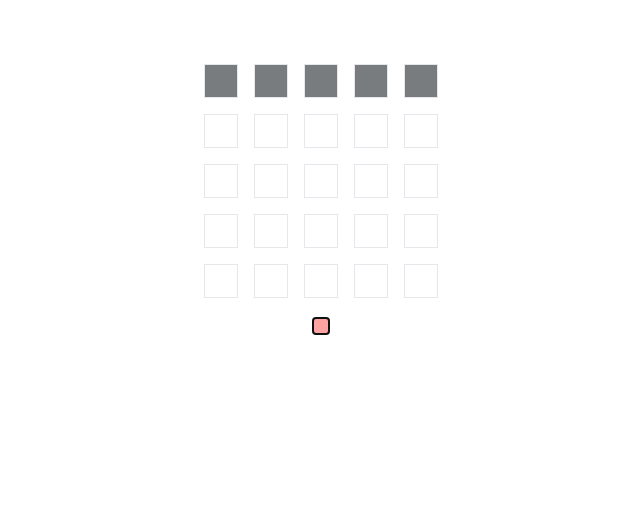
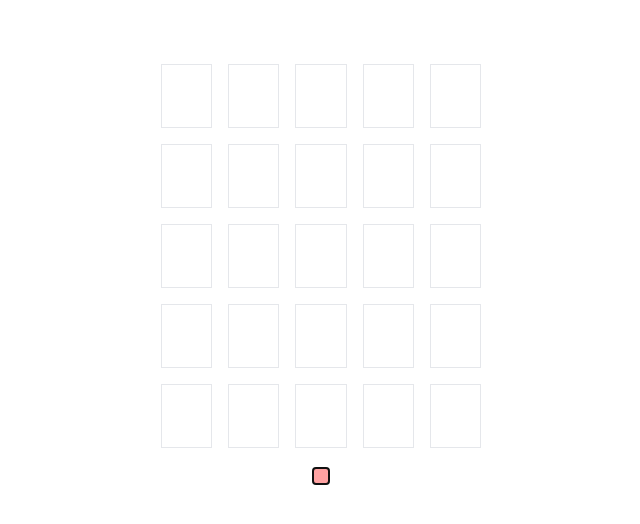
Before and after one commit to MilkiyasGebru/Wordle, a Next.js app: page / in a window 1280 px wide. Shown: the top 524 px of the page, without its empty margins (319-959 px from the left). Built offline with nearby package versions, Linux system fonts and the light colour scheme.

Commit message:
Added the transition and state for the wordle

```diff
--- a/Components/Line.jsx
+++ b/Components/Line.jsx
@@ -4,11 +4,39 @@ import Word from "@/Components/Word";
 
 export default function Line({current, tries, word}){
     // console.log(word,current,tries);
+    const word_of_day = "OCEAN"
+    const testCounts = {}
+    for (let char of word){
+        testCounts[char] = (testCounts[char] || 0) + 1;
+    }
+    const charCounts = {}
+    for (let char of word_of_day){
+        charCounts[char] = (charCounts[char] || 0) + 1;
+    }
+    const colors = Array.from({length:5}, ()=> "gray")
 
+    for (let i = 0; i < 5; i++) {
+        if (word[i] === word_of_day[i]){
+            charCounts[word[i]] -= 1
+            testCounts[word[i]] -= 1
+            colors[i]="green"
+        }
+    }
+    console.log(testCounts)
+    console.log(charCounts)
+    for (let i = 0; i < 5; i++) {
+
+        if (word[i] !== word_of_day[i] && charCounts[word[i]] > 0){
+            colors[i]="gold"
+            charCounts[word[i]] -= 1
+        }
+    }
+
+    console.log(colors," colors",current);
     return (
-        <div className={`flex gap-4   }`}>
+        <div className={`flex gap-4 w-[25%]   }`}>
             {Array.from({length:5},(_,index)=>(
-                <Word key={index} current={current} tries={tries} character={word[index]}/>
+                <Word key={index} current={current} tries={tries} character={word[index]} color={colors[index]} index={index}/>
             ))}
         </div>
     )
--- a/Components/Word.jsx
+++ b/Components/Word.jsx
@@ -1,10 +1,24 @@
 "use client"
 import {useEffect, useState} from "react";
 
-export default function Word({current, tries, character}){
-    const [letter, setLetter] = useState("A");
+export default function Word({current, tries, character, color, index}){
+
+    console.log(index)
     return (
-        <div className={`border border-gray-200 p-4 ${ current > tries? 'bg-white':'bg-[#787c7e] text-white'} `}>
+        <div style={{ transitionDelay: `${300 * (index + 1)}ms` }} className={`border  p-4 w-full h-16 flex items-center justify-center
+           transition-colors
+           duration-300
+            ease-in-out
+           ${ (color === "green" && tries > current) ? 'bg-green-500':''}
+
+            ${ (color === "gold" && tries > current) ? 'bg-yellow-500':''}
+
+            ${ (color === "gray" && tries > current) ? 'bg-[#787c7e]':''}
+
+            ${ ( tries === current && character !== "" && character !== " ") ? 'border-gray-400 border-2':'border-gray-200'}
+
+
+          `}>
             <span>{character}</span>
         </div>
     )
--- a/app/page.js
+++ b/app/page.js
@@ -10,10 +10,21 @@ export default function Home() {
     const [tries, setTries] = useState(0);
     const inputRef = useRef(null);
     const [words, setWords] = useState(Array.from({length:5},()=>Array(5).fill(" ")));
+    const [inputValue, setInputValue] = useState("");
     const handleSubmit = (e) => {
         e.preventDefault();
         if (tries < 5 ){
+            console.log(words[tries], " Checking")
+            for (let i=0; i<5;i++){
+                console.log(words[tries][i], "Hi");
+                if (words[tries][i] == "" || words[tries][i] == ""){
+                    return
+                }
 
+            }
+            setTries(tries+1)
+            // e.target.value = " ";
+            setInputValue("")
         }
     }
 
@@ -24,6 +35,8 @@ export default function Home() {
     const handleChange = (e)=>{
 
         if (tries < 5 ){
+
+            const updatedArray = [...words]
 
             for (let i=0; i < 5; i++){
                 if (e.target.value.length > i ) {
@@ -37,6 +50,7 @@ export default function Home() {
 
             }
             e.target.value = updatedArray[tries].join("")
+            setInputValue(updatedArray[tries].join(""))
             setWords(updatedArray);
 
         }
@@ -44,14 +58,14 @@ export default function Home() {
     }
 
     return (
-        <div className="flex flex-col justify-center items-center w-[60%] mx-auto mt-16 gap-4">
+        <div className="flex flex-col justify-center items-center w-full mx-auto mt-16 gap-4">
 
             {Array.from({length:5}, (_, index)=>(
                 <Line key={index} word={words[index]} tries={tries} current={index}/>
             ))}
 
             <form onSubmit={handleSubmit} className="">
-                <input className="bg-red-300 w-4 h-4" ref={inputRef} onSubmit={handleSubmit} onChange={handleChange}/>
+                <input className="bg-red-300 w-4 h-4" ref={inputRef} onSubmit={handleSubmit} onChange={handleChange} value={inputValue}/>
             </form>
 
 
```
